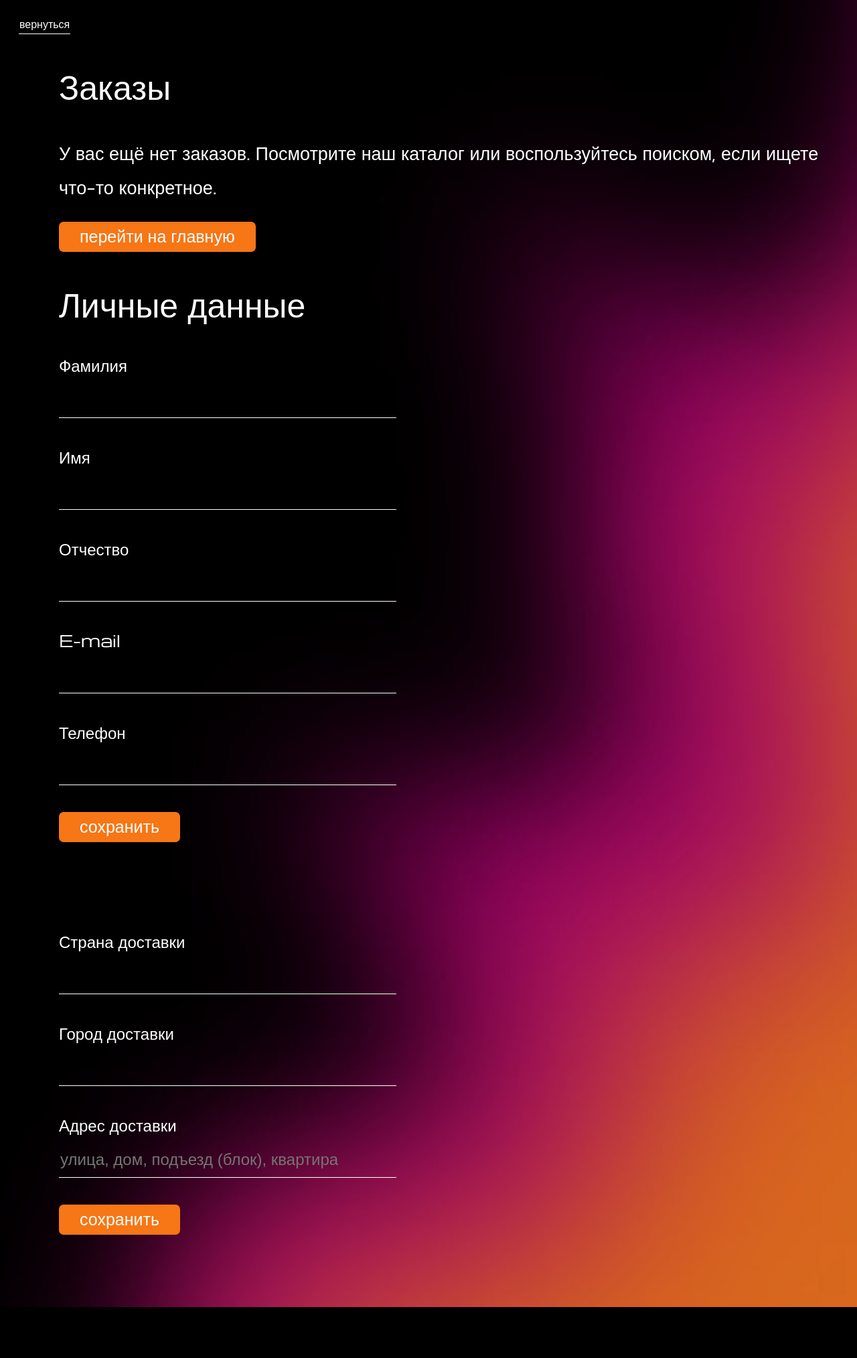
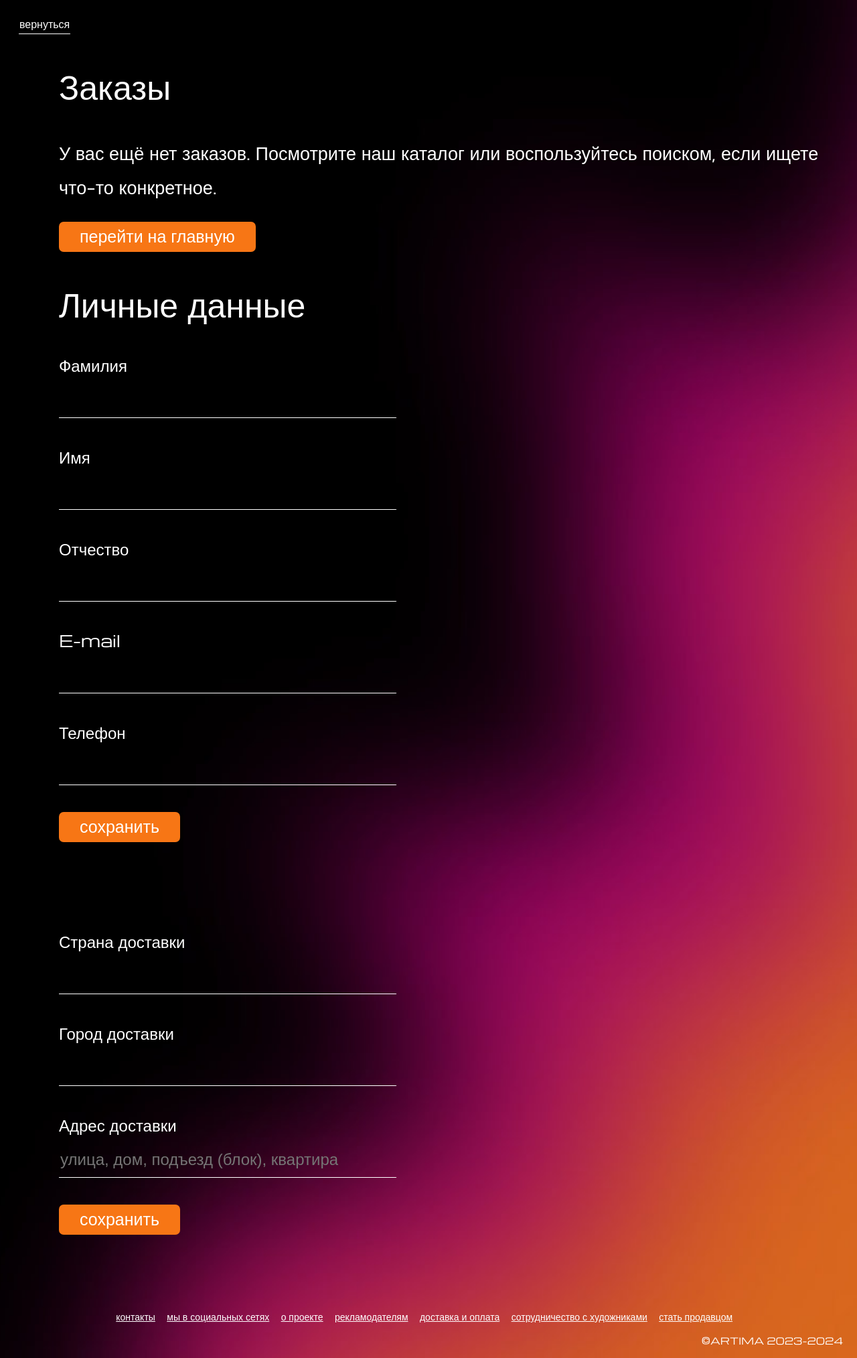
Before and after one commit to foxxill/artima_new_generation, a Django app: page /profile/ in a window 1280 px wide. Shown: the whole page at 67% size. Before the commit the page ends 1951 px from the top, so only its background shows below. Run offline with Django 5.2, Linux system fonts and the light colour scheme.

Commit message:
футер подправить и все

```diff
--- a/artima/shop/static/css/customer_profile.css
+++ b/artima/shop/static/css/customer_profile.css
@@ -191,3 +191,37 @@ body {
     font-size: 20px;
     font-weight: 400;
 }
+
+.footer {
+    background-color: transparent;
+     right: 0;
+     bottom: 0;
+     text-align: center;
+     width: 99%;
+     font-size: 19px;
+    color: #fafaff;
+   }
+
+   .button {
+    background-color: transparent;
+    border: none;
+    cursor: pointer;
+}
+
+.button-text{
+    color: rgb(255, 255, 255);
+    font-weight: 400;
+    font-size: 14px;
+    margin-bottom: 0;
+    text-decoration: underline;
+}
+
+.artima{
+    color: rgb(255, 255, 255);
+    font-family: Michroma;
+    font-size: 14px;
+    font-weight: 400;
+    line-height: 23px;
+    letter-spacing: 0px;
+    text-align: right;
+}
--- a/artima/shop/templates/customer_profile.html
+++ b/artima/shop/templates/customer_profile.html
@@ -77,3 +77,36 @@
             </button>
         </form>
     </div>
+    <div class="footer">
+        <button class="button">
+            <p class="button-text">контакты</p>
+        </button>
+
+        <button class="button">
+            <p class="button-text">мы в социальных сетях</p>
+        </button>
+
+        <button class="button">
+            <p class="button-text">о проекте</p>
+        </button>
+
+        <button class="button">
+            <p class="button-text">рекламодателям</p>
+        </button>
+
+        <button class="button">
+            <p class="button-text">доставка и оплата</p>
+        </button>
+
+        <button class="button">
+            <p class="button-text">сотрудничество с художниками</p>
+        </button>
+
+        <button class="button">
+            <p class="button-text">стать продавцом</p>
+        </button>
+
+        <p class="artima">©ARTIMA 2023-2024</p>
+    </div>
+</body>
+</html>
```
